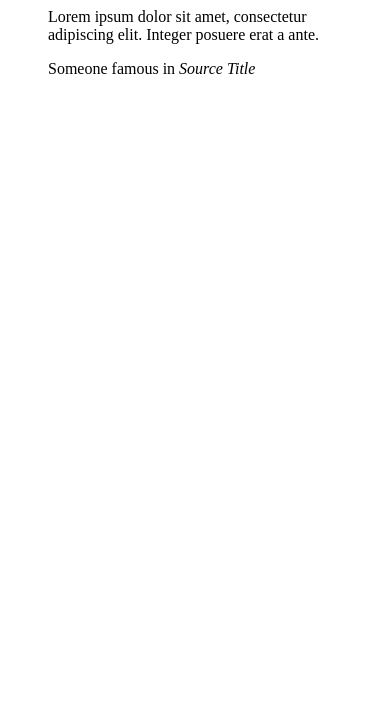
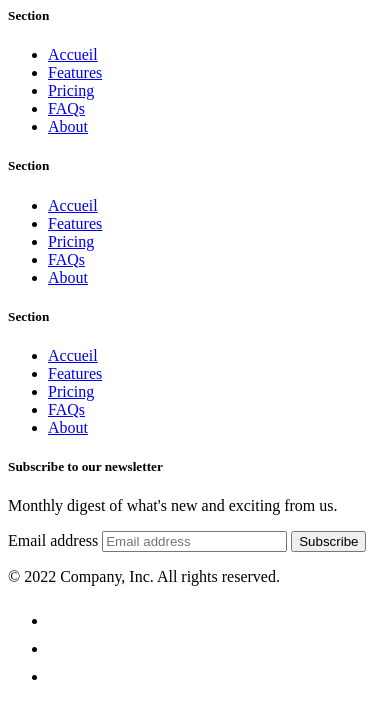
Before and after one commit to arezkidev1/symfony_test1, a Symfony app: template projettest1/templates/composants/_footer.html.twig in a window 390 px wide. Shown: the top 719 px of the page. Run offline with Twig, Linux system fonts and the light colour scheme; the template is opened without the code that fills it, so the values that code supplies are empty; some libraries are stand-ins or nearby versions.

Commit message:
22112022_8h15

```diff
--- a/projettest1/templates/composants/_footer.html.twig
+++ b/projettest1/templates/composants/_footer.html.twig
@@ -1,12 +1,64 @@
 {% block footer %}
 
-<div class="card-footer">
-				<blockquote class=" blockquote mb-0">
-		<p>Lorem ipsum dolor sit amet, consectetur adipiscing elit. Integer posuere erat a ante.</p>
-		<footer class="blockquote-footer">Someone famous in
-			<cite title="Source Title">Source Title</cite>
-		</footer>
-	</blockquote>
+<div class="container">
+  <footer class="py-5">
+    <div class="row">
+      <div class="col-6 col-md-2 mb-3">
+        <h5>Section</h5>
+        <ul class="nav flex-column">
+          <li class="nav-item mb-2"><a href="{{path ('app_accueiltest1')}}" class="nav-link p-0 text-muted">Accueil</a></li>
+          <li class="nav-item mb-2"><a href="#" class="nav-link p-0 text-muted">Features</a></li>
+          <li class="nav-item mb-2"><a href="#" class="nav-link p-0 text-muted">Pricing</a></li>
+          <li class="nav-item mb-2"><a href="#" class="nav-link p-0 text-muted">FAQs</a></li>
+          <li class="nav-item mb-2"><a href="#" class="nav-link p-0 text-muted">About</a></li>
+        </ul>
+      </div>
+
+      <div class="col-6 col-md-2 mb-3">
+        <h5>Section</h5>
+        <ul class="nav flex-column">
+          <li class="nav-item mb-2"><a href="#" class="nav-link p-0 text-muted">Accueil</a></li>
+          <li class="nav-item mb-2"><a href="#" class="nav-link p-0 text-muted">Features</a></li>
+          <li class="nav-item mb-2"><a href="#" class="nav-link p-0 text-muted">Pricing</a></li>
+          <li class="nav-item mb-2"><a href="#" class="nav-link p-0 text-muted">FAQs</a></li>
+          <li class="nav-item mb-2"><a href="#" class="nav-link p-0 text-muted">About</a></li>
+        </ul>
+      </div>
+
+      <div class="col-6 col-md-2 mb-3">
+        <h5>Section</h5>
+        <ul class="nav flex-column">
+          <li class="nav-item mb-2"><a href="#" class="nav-link p-0 text-muted">Accueil</a></li>
+          <li class="nav-item mb-2"><a href="#" class="nav-link p-0 text-muted">Features</a></li>
+          <li class="nav-item mb-2"><a href="#" class="nav-link p-0 text-muted">Pricing</a></li>
+          <li class="nav-item mb-2"><a href="#" class="nav-link p-0 text-muted">FAQs</a></li>
+          <li class="nav-item mb-2"><a href="#" class="nav-link p-0 text-muted">About</a></li>
+        </ul>
+      </div>
+
+      <div class="col-md-5 offset-md-1 mb-3">
+        <form>
+          <h5>Subscribe to our newsletter</h5>
+          <p>Monthly digest of what's new and exciting from us.</p>
+          <div class="d-flex flex-column flex-sm-row w-100 gap-2">
+            <label for="newsletter1" class="visually-hidden">Email address</label>
+            <input id="newsletter1" type="text" class="form-control" placeholder="Email address">
+            <button class="btn btn-primary" type="button">Subscribe</button>
+          </div>
+        </form>
+      </div>
+    </div>
+
+    <div class="d-flex flex-column flex-sm-row justify-content-between py-4 my-4 border-top">
+      <p>&copy; 2022 Company, Inc. All rights reserved.</p>
+      <ul class="list-unstyled d-flex">
+        <li class="ms-3"><a class="link-dark" href="#"><svg class="bi" width="24" height="24"><use xlink:href="#twitter"/></svg></a></li>
+        <li class="ms-3"><a class="link-dark" href="#"><svg class="bi" width="24" height="24"><use xlink:href="#instagram"/></svg></a></li>
+        <li class="ms-3"><a class="link-dark" href="#"><svg class="bi" width="24" height="24"><use xlink:href="#facebook"/></svg></a></li>
+      </ul>
+    </div>
+  </footer>
 </div>
 
+
 {% endblock %}
```
Also changed, not shown: projettest1/templates/composants/_navbar.html.twig (+26 -31 lines).
